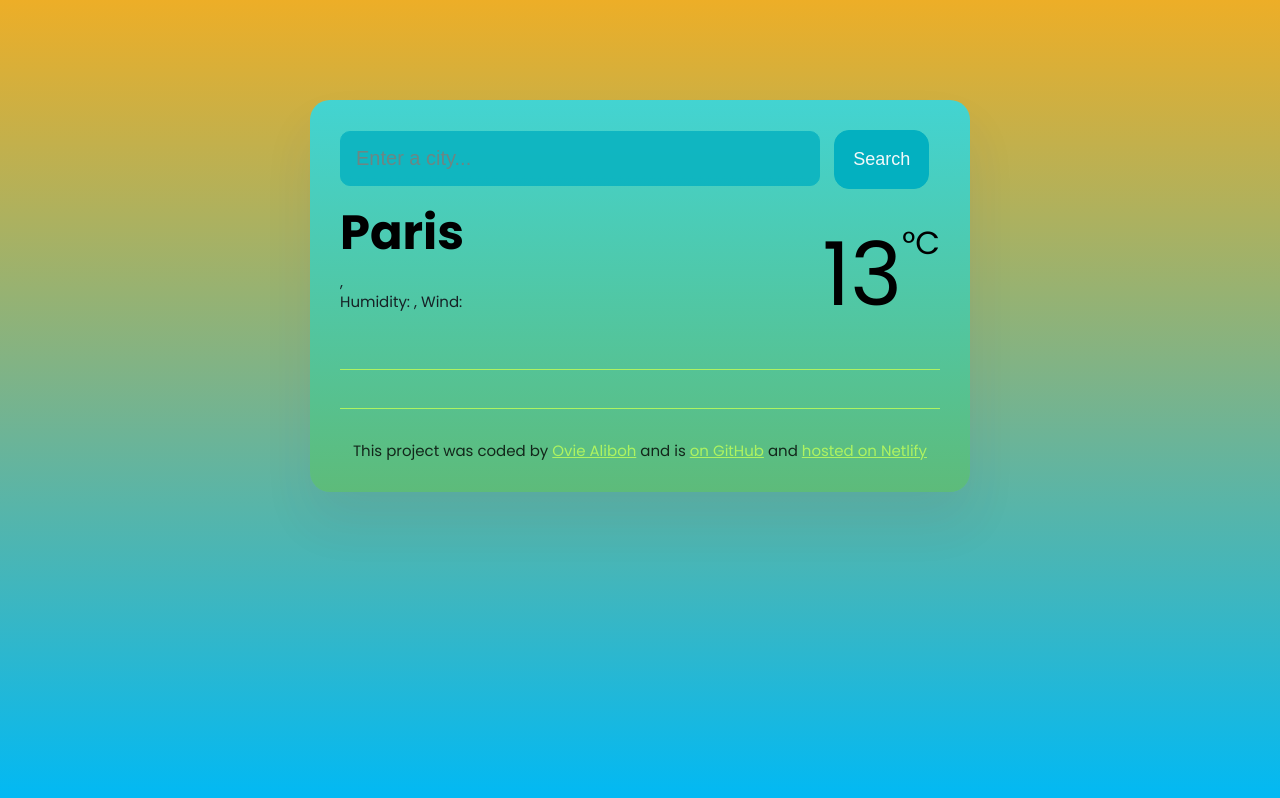
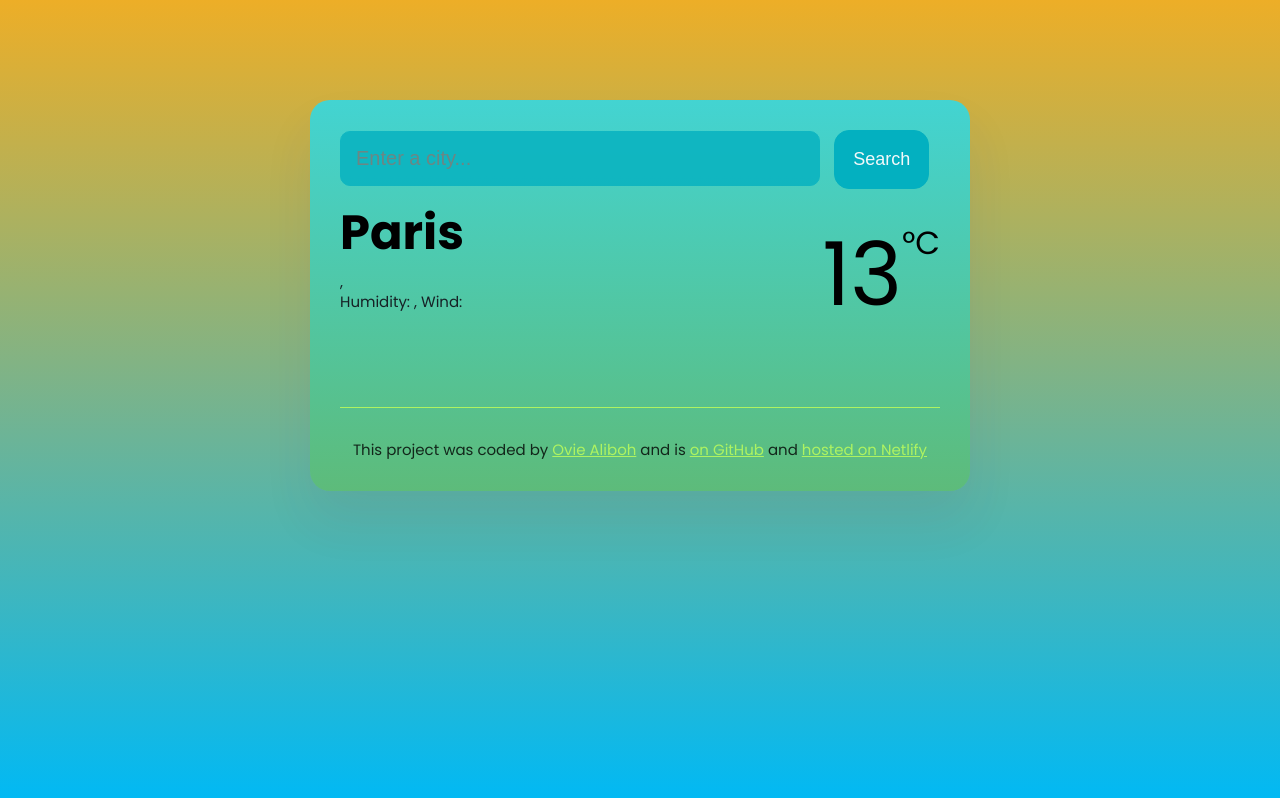
Before and after one commit to Poppyland937/Sunny-Side-Up-Forecast, a plain HTML site: page index.html in a window 1280 px wide. Drawn offline with nearby package versions, Linux system fonts and the light colour scheme; no server answers.

Commit message:
Update styles.css

```diff
--- a/src/styles.css
+++ b/src/styles.css
@@ -84,7 +84,6 @@ footer {
 }
 .weather-forecast {
   margin: 28px 0;
-  border-top: 1px solid #aef361;
   padding: 10px 0 0 0;
   display: flex;
   justify-content: space-around;
```
